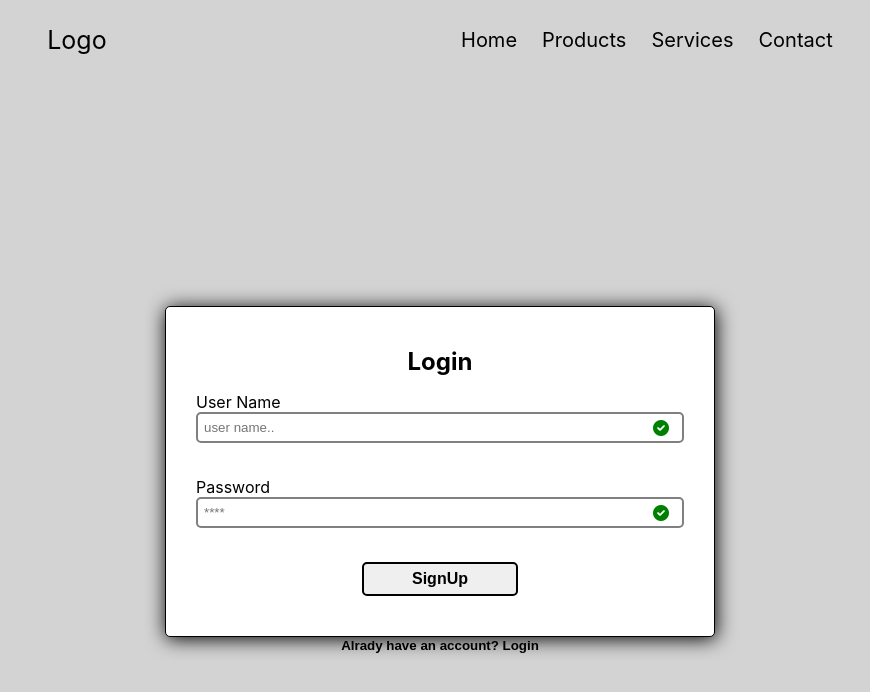
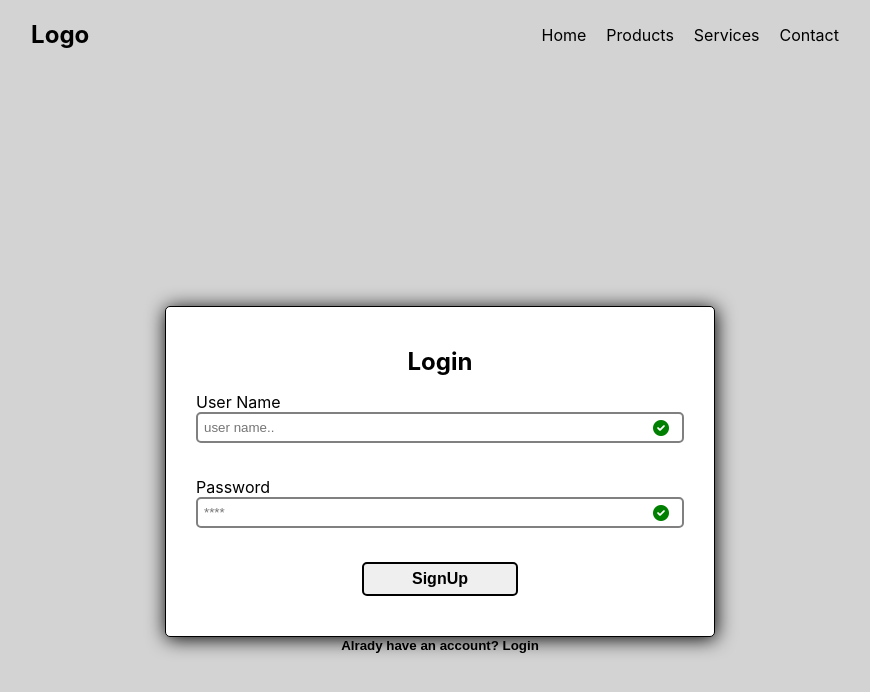
Before and after one commit to Yosefha4/Digital-Invoices, a React (Create React App) app in the folder frontend/: page / in a window 1280 px wide. Shown: the top 692 px of the page, without its empty margins (200-1070 px from the left). Built offline with nearby package versions, Linux system fonts and the light colour scheme.

Commit message:
Add responsive styles to the navbar

```diff
--- a/frontend/src/App.css
+++ b/frontend/src/App.css
@@ -17,26 +17,27 @@ header {
   padding: 0 20px;
 }
 
-nav {
-  max-width: 1100px;
-  width: 100%;
-  margin: 0 auto;
+.nav {
+  display: flex;
+  justify-content: space-between;
+  align-items: center;
+  padding: 20px;
 }
 
 .nav_logo {
-  font-size: 25px;
+  font-size: 24px;
+  font-weight: bold;
 }
 
-.nav,
+.nav_items {
+  display: flex;
+  flex-direction: column;
+  align-items: flex-end;
+}
+
 .nav_item {
   display: flex;
-  height: 100%;
-  align-items: center;
-  justify-content: space-between;
-}
-.nav_item {
-  column-gap: 25px;
-  font-size: 20px;
+  flex-direction: column;
 }
 
 .nav_logo,
@@ -361,3 +362,120 @@ font-size: 16px;
 .input-item.success .fa-check-circle{
   visibility: visible;
 }
+
+/* ------------------- */
+.overlay {
+  position: fixed;
+  top: 0;
+  left: 0;
+  width: 100%;
+  height: 100%;
+  background-color: rgba(0, 0, 0, 0.5); /* Semi-transparent black overlay */
+  backdrop-filter: blur(10px); /* Blur effect for modern browsers */
+  z-index: 100;
+}
+
+.openNavBar {
+  position: absolute;
+  top: 50%;
+  left: 50%;
+  transform: translate(-50%, -50%);
+  background-color: white; /* Background color of the navigation bar */
+  padding: 20px 50px;
+  border-radius: 10px;
+  box-shadow: 0 0 10px rgba(0, 0, 0, 0.5); /* Drop shadow for the navigation bar */
+
+  z-index: 999;
+}
+
+/* Your additional styling for navigation links, etc. */
+.openNavBar ul {
+  list-style: none;
+  padding: 0;
+  margin: 0;
+}
+
+.openNavBar ul li {
+  margin-bottom: 10px;
+}
+
+.openNavBar ul li a {
+  text-decoration: none;
+  color: black;
+}
+
+.openNavBar ul li a:hover {
+  color: blue;
+}
+
+.closeButton {
+  position: absolute;
+  top: 10px;
+  left: 10px;
+  cursor: pointer;
+  font-size: 20px;
+}
+
+@media only screen and (max-width: 580px) {
+  .userInfo{
+    flex-direction: column;
+    justify-content: center;
+    align-items: center;
+  }
+}
+
+
+/* Responsive Styling */
+
+@media screen and (min-width: 768px) {
+  .menu-toggle {
+      display: none;
+  }
+
+  .menu-icon {
+      display: none;
+  }
+
+  .nav_items {
+      flex-direction: row;
+  }
+
+  .nav_item {
+      flex-direction: row;
+      margin-left: 20px;
+  }
+
+  .nav_link {
+      margin: 0 10px;
+  }
+}
+
+@media screen and (max-width: 767px) {
+  .nav_items {
+      display: none;
+  }
+
+  .menu-icon {
+      cursor: pointer;
+      font-size: 24px;
+  }
+
+  .menu-toggle:checked ~ .nav_items {
+      display: flex;
+      flex-direction: column;
+      position: absolute;
+      top: 70px;
+      left: 0;
+      background-color: #fff;
+      width: 100%;
+      z-index: 100;
+  }
+
+  .nav_item {
+      margin: 10px 0;
+  }
+
+  .nav_link {
+      margin: 5px 0;
+  }
+}
--- a/frontend/src/components/Navbar.jsx
+++ b/frontend/src/components/Navbar.jsx
@@ -1,20 +1,68 @@
-import React from 'react'
+import React, { useState } from "react";
 
 const Navbar = () => {
+  const [menuOpen, setMenuOpen] = useState(false);
+
+  const toggleMenu = () => {
+    setMenuOpen(!menuOpen);
+    console.log(menuOpen);
+  };
+
   return (
-    <nav class="nav">
-    <a href="/" class="nav_logo">Logo</a>
+    <nav className="nav">
+      <a href="/" className="nav_logo">
+        Logo
+      </a>
 
-    <ul class="nav_items">
-        <li class="nav_item">
-            <a href="/" class="nav_link">Home</a>
-            <a href="/" class="nav_link">Products</a>
-            <a href="/" class="nav_link">Services</a>
-            <a href="/" class="nav_link">Contact</a>
+      <div
+        className={`menu-toggle ${menuOpen ? "menu-open" : ""}`}
+        onClick={toggleMenu}
+      >
+        <div className="menu-icon">&#9776;</div>
+      </div>
+      {menuOpen && (
+        <div class="overlay">
+          <div className="openNavBar">
+          <div class="closeButton" onClick={toggleMenu}>X</div>
+
+            <ul>
+              <li className="nav_item">
+                <a href="/homepage" className="nav_link">
+                  Home
+                </a>
+                <a href="/" className="nav_link">
+                  Products
+                </a>
+                <a href="/" className="nav_link">
+                  Services
+                </a>
+                <a href="/" className="nav_link">
+                  Contact
+                </a>
+              </li>
+            </ul>
+          </div>
+        </div>
+      )}
+
+      <ul className={`nav_items ${menuOpen ? "open" : ""}`}>
+        <li className="nav_item">
+          <a href="/homepage" className="nav_link">
+            Home
+          </a>
+          <a href="/" className="nav_link">
+            Products
+          </a>
+          <a href="/" className="nav_link">
+            Services
+          </a>
+          <a href="/" className="nav_link">
+            Contact
+          </a>
         </li>
-    </ul>
-  </nav>
-  )
-}
+      </ul>
+    </nav>
+  );
+};
 
-export default Navbar
+export default Navbar;
```
